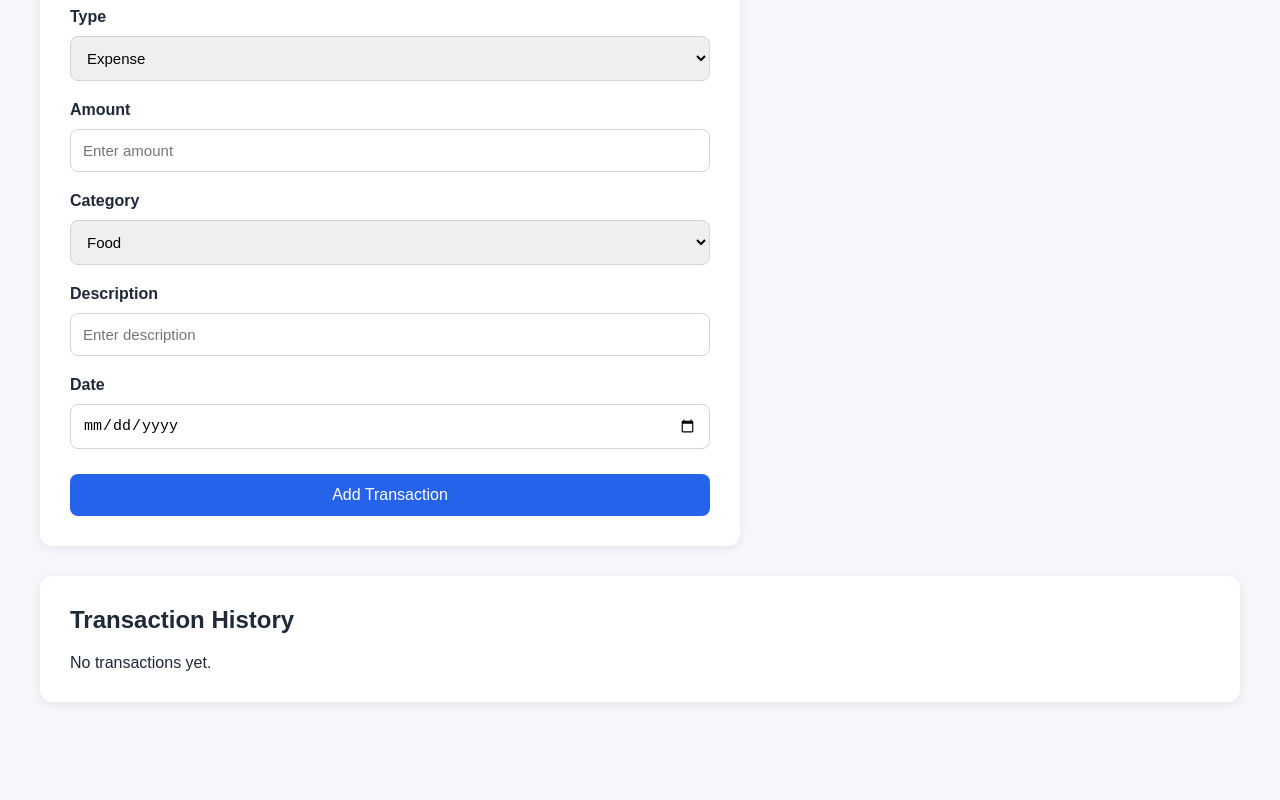
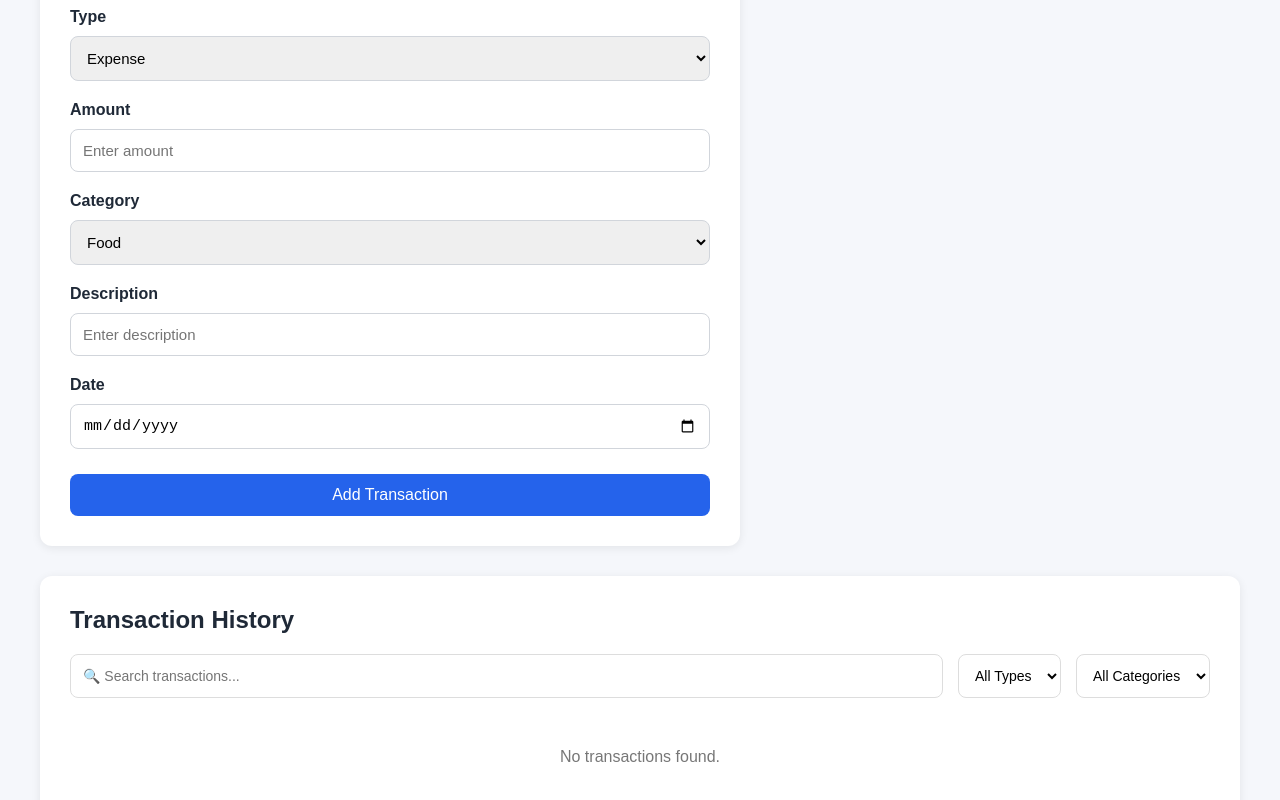
Before and after one commit to Keerthanathiruppathi/Personal-Expense-Dashboard, a React (Vite) app: page / in a window 1280 px wide. Shown: the part 364-1164 px from the top of the page. Before the commit the page ends 1106 px from the top, so only its background shows below. Built offline with nearby package versions, Linux system fonts and the light colour scheme.

Commit message:
filter added

```diff
--- a/src/components/TransactionList.jsx
+++ b/src/components/TransactionList.jsx
@@ -1,17 +1,96 @@
+import { useState } from "react";
+
 function TransactionList({
   transactions,
   onDeleteTransaction,
   onEditTransaction
 }) {
+  // Search and filter states
+  const [searchTerm, setSearchTerm] = useState("");
+  const [typeFilter, setTypeFilter] = useState("all");
+  const [categoryFilter, setCategoryFilter] = useState("all");
+
+  // Filter transactions
+  const filteredTransactions = transactions.filter((transaction) => {
+    const description = transaction.description || "";
+
+    const matchesSearch = description
+      .toLowerCase()
+      .includes(searchTerm.toLowerCase());
+
+    const matchesType =
+      typeFilter === "all" ||
+      transaction.type === typeFilter;
+
+    const matchesCategory =
+      categoryFilter === "all" ||
+      transaction.category === categoryFilter;
+
+    return (
+      matchesSearch &&
+      matchesType &&
+      matchesCategory
+    );
+  });
 
   return (
     <div className="transaction-list">
 
       <h2>Transaction History</h2>
 
-      {transactions.length === 0 ? (
-        <p>No transactions yet.</p>
+      {/* Search and Filters */}
+      <div className="filters">
+
+        {/* Search */}
+        <input
+          type="text"
+          placeholder="🔍 Search transactions..."
+          value={searchTerm}
+          onChange={(event) =>
+            setSearchTerm(event.target.value)
+          }
+        />
+
+        {/* Type Filter */}
+        <select
+          value={typeFilter}
+          onChange={(event) =>
+            setTypeFilter(event.target.value)
+          }
+        >
+          <option value="all">All Types</option>
+          <option value="income">Income</option>
+          <option value="expense">Expense</option>
+        </select>
+
+        {/* Category Filter */}
+        <select
+          value={categoryFilter}
+          onChange={(event) =>
+            setCategoryFilter(event.target.value)
+          }
+        >
+          <option value="all">All Categories</option>
+          <option value="Food">Food</option>
+          <option value="Transport">Transport</option>
+          <option value="Shopping">Shopping</option>
+          <option value="Bills">Bills</option>
+          <option value="Entertainment">Entertainment</option>
+          <option value="Salary">Salary</option>
+          <option value="Other">Other</option>
+        </select>
+
+      </div>
+
+      {/* Transaction Table */}
+      {filteredTransactions.length === 0 ? (
+
+        <p className="no-transactions">
+          No transactions found.
+        </p>
+
       ) : (
+
         <table>
 
           <thead>
@@ -26,8 +105,8 @@ function TransactionList({
           </thead>
 
           <tbody>
+            {filteredTransactions.map((transaction) => (
 
-            {transactions.map((transaction) => (
               <tr key={transaction.id}>
 
                 <td>{transaction.date}</td>
@@ -36,7 +115,11 @@ function TransactionList({
 
                 <td>{transaction.category}</td>
 
-                <td>{transaction.type}</td>
+                <td>
+                  {transaction.type === "income"
+                    ? "Income"
+                    : "Expense"}
+                </td>
 
                 <td>
                   ₹{transaction.amount.toLocaleString("en-IN")}
@@ -46,25 +129,31 @@ function TransactionList({
 
                   <button
                     className="edit-button"
-                        onClick={() => onEditTransaction(transaction)}
+                    onClick={() =>
+                      onEditTransaction(transaction)
+                    }
                   >
                     ✏️
                   </button>
 
                   <button
                     className="delete-button"
-                    onClick={() => onDeleteTransaction(transaction.id)}
+                    onClick={() =>
+                      onDeleteTransaction(transaction.id)
+                    }
                   >
                     🗑️
                   </button>
+
                 </td>
 
               </tr>
+
             ))}
-
           </tbody>
 
         </table>
+
       )}
 
     </div>
--- a/src/index.css
+++ b/src/index.css
@@ -150,3 +150,34 @@ body {
 .edit-button:hover {
   transform: scale(1.15);
 }
+
+.filters {
+  display: flex;
+  gap: 15px;
+  margin-bottom: 20px;
+  flex-wrap: wrap;
+}
+
+.filters input {
+  flex: 1;
+  min-width: 250px;
+  padding: 12px;
+  border: 1px solid #ddd;
+  border-radius: 8px;
+  font-size: 14px;
+}
+
+.filters select {
+  padding: 12px;
+  border: 1px solid #ddd;
+  border-radius: 8px;
+  font-size: 14px;
+  background: white;
+  cursor: pointer;
+}
+
+.no-transactions {
+  text-align: center;
+  padding: 30px;
+  color: #777;
+}
```
Lines whose indentation alone changed are shown as unchanged.
